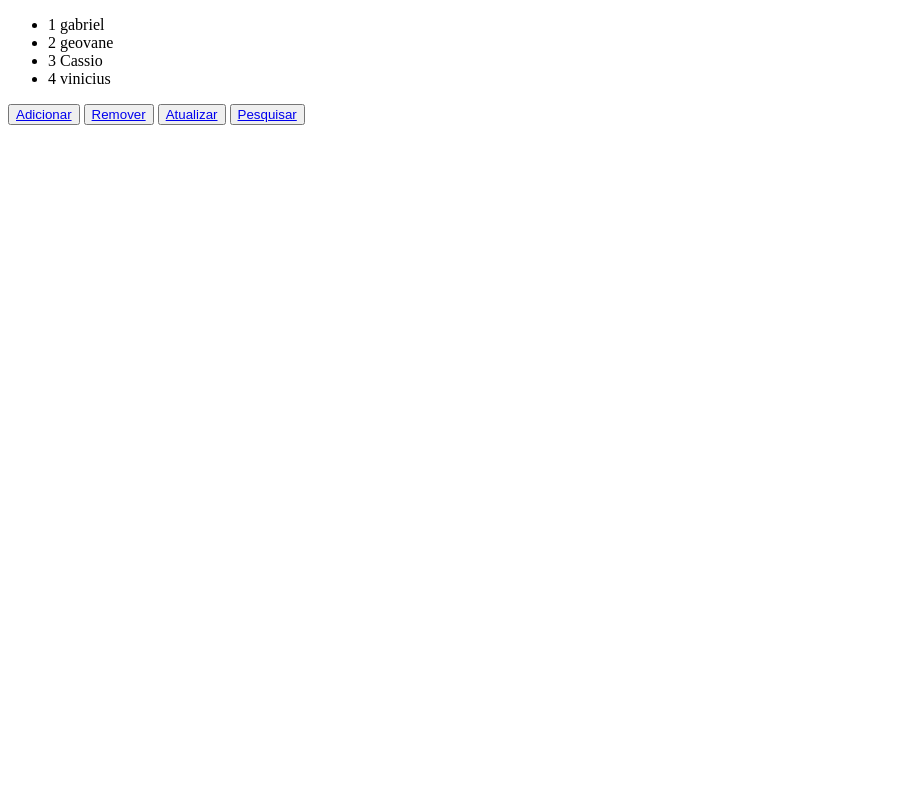
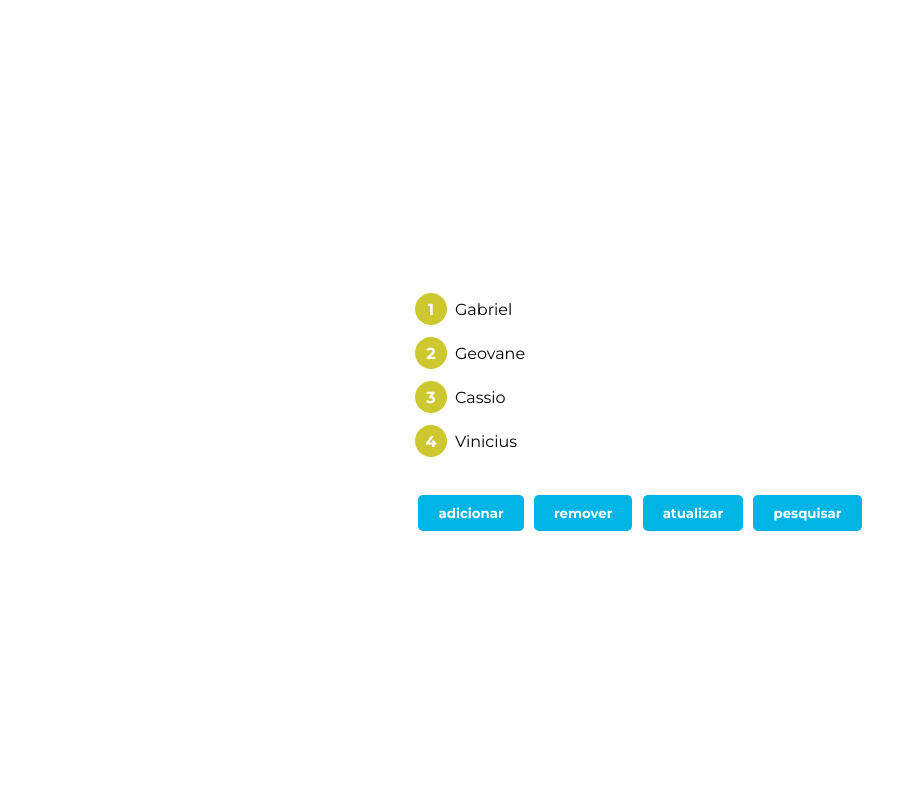
Before and after one commit to cassioegc/crud-flask, a Flask app: page /clients/ in a window 1280 px wide. Shown: the whole page, without its empty margins (0-917 px from the left). Run offline with Flask 2, Linux system fonts and the light colour scheme.

Commit message:
add estilo clientes

```diff
--- /dev/null
+++ b/static/css/clients.css
@@ -0,0 +1,173 @@
+@import url("./home_landing.css");
+
+.clients {
+  min-height: 100vh;
+  min-width: 100vw;
+  display: flex;
+  justify-content: center;
+  align-items: center;
+  flex-direction: column;
+}
+
+.list {
+  padding: 25px;
+}
+
+ul {
+  padding: 0px;
+  margin: 0px;
+  list-style-type: none;
+  min-width: 450px;
+}
+
+li {
+  padding: 2px 5px;
+  padding-left: 0px;
+  margin-bottom: 8px;
+  display: flex;
+  align-items: center;
+  border-radius: 35px;
+  animation-name: content;
+  animation-fill-mode: backwards;
+  animation-duration: 1s;
+  transition: 0.4s;
+}
+
+li:nth-child(0) {
+  animation-delay: 0.1s;
+}
+
+li:nth-child(1) {
+  animation-delay: 0.2s;
+}
+
+li:nth-child(2) {
+  animation-delay: 0.3s;
+}
+
+li:nth-child(3) {
+  animation-delay: 0.4s;
+}
+
+li:nth-child(4) {
+  animation-delay: 0.5s;
+}
+
+li:nth-child(5) {
+  animation-delay: 0.6s;
+}
+
+li:nth-child(6) {
+  animation-delay: 0.7s;
+}
+
+li:nth-child(7) {
+  animation-delay: 0.8s;
+}
+
+li:nth-child(8) {
+  animation-delay: 0.9s;
+}
+
+li:nth-child(9) {
+  animation-delay: 1s;
+}
+
+li:hover {
+  cursor: default;
+  background: gainsboro;
+  margin-left: 10px;
+}
+
+span {
+  display: flex;
+  justify-content: center;
+  align-items: center;
+  float: left;
+  width: 30px;
+  height: 30px;
+  padding: 1px;
+  border-radius: 25px;
+  user-select: none;
+  background: #cdc730;
+  font-weight: bold;
+  color: #fff;
+}
+
+p {
+  margin: 0px;
+  padding: 2px 8px;
+  text-transform: capitalize;
+}
+
+button {
+  outline: none;
+  padding: 10px 20px;
+  border-radius: 5px;
+  border: unset;
+  font-family: "Montserrat";
+  font-weight: bold;
+  margin: 3px;
+  text-transform: lowercase;
+  background: #00b4e5;
+  animation-name: btn;
+  animation-fill-mode: backwards;
+  animation-duration: 1s;
+  transition: 0.3s;
+}
+
+button.add:hover {
+  background: #4caf50;
+}
+
+button.delete:hover {
+  background: #f44336;
+}
+
+button:nth-child(1) {
+  animation-delay: 0.5s;
+}
+
+button:nth-child(2) {
+  animation-delay: 750ms;
+}
+
+button:nth-child(3) {
+  animation-delay: 1s;
+}
+
+button:nth-child(4) {
+  animation-delay: 1.25s;
+}
+
+button:hover {
+  cursor: pointer;
+  background: gray;
+}
+
+a {
+  text-decoration: none;
+  color: #fff;
+}
+
+@keyframes content {
+  0% {
+    transform: translateX(-50%);
+    opacity: 0;
+  }
+  100% {
+    transform: translateX(0%);
+    opacity: 1;
+  }
+}
+
+@keyframes btn {
+  0% {
+    transform: translateY(100%);
+    opacity: 0;
+  }
+  100% {
+    transform: translateY(0%);
+    opacity: 1;
+  }
+}
--- a/static/css/home_landing.css
+++ b/static/css/home_landing.css
@@ -38,10 +38,11 @@ h1,
 h2,
 h3,
 h4,
-h5 {
+h5,
+p,
+span {
   font-family: "Montserrat";
   margin: 0px;
-  transition: 0.3s;
 }
 
 h1.title {
--- a/templates/clients.html
+++ b/templates/clients.html
@@ -1,17 +1,41 @@
 <!doctype html>
-<title>Clients</title>
-<ul>
-  {% for c in clients %}
-    {% if c.persist %}
-      <li>{{ c.id|string + ' ' + c.name }}</li>
-    {% endif %}
-  {% endfor %}
-  </ul>
 
-  <button><a href="/clients/add">Adicionar</a></button>
+<head>
+  <title>Clientes</title>
+  <link rel="stylesheet" type=text/css href="{{ url_for('static', filename='css/clients.css') }}">
+</head>
 
-  <button><a href="/clients/delete">Remover</a></button>
-
-  <button><a href="/clients/update">Atualizar</a></button>
-
-  <button><a href="/clients/find">Pesquisar</a></button>
+<body>
+  <div class="clients">
+    <div class="list">
+      <ul>
+        {% for c in clients %}
+        {% if c.persist %}
+        <li class="content">
+          <span>
+            {{ c.id }}
+          </span>
+          <p>
+            {{ c.name }}
+          </p>
+        </li>
+        {% endif %}
+        {% endfor %}
+      </ul>
+    </div>
+    <div class="actions">
+      <button class="add">
+        <a href="/clients/add">Adicionar</a>
+      </button>
+      <button class="delete">
+        <a href="/clients/delete">Remover</a>
+      </button>
+      <button>
+        <a href="/clients/update">Atualizar</a>
+      </button>
+      <button>
+        <a href="/clients/find">Pesquisar</a>
+      </button>
+    </div>
+  </div>
+</body>
```
